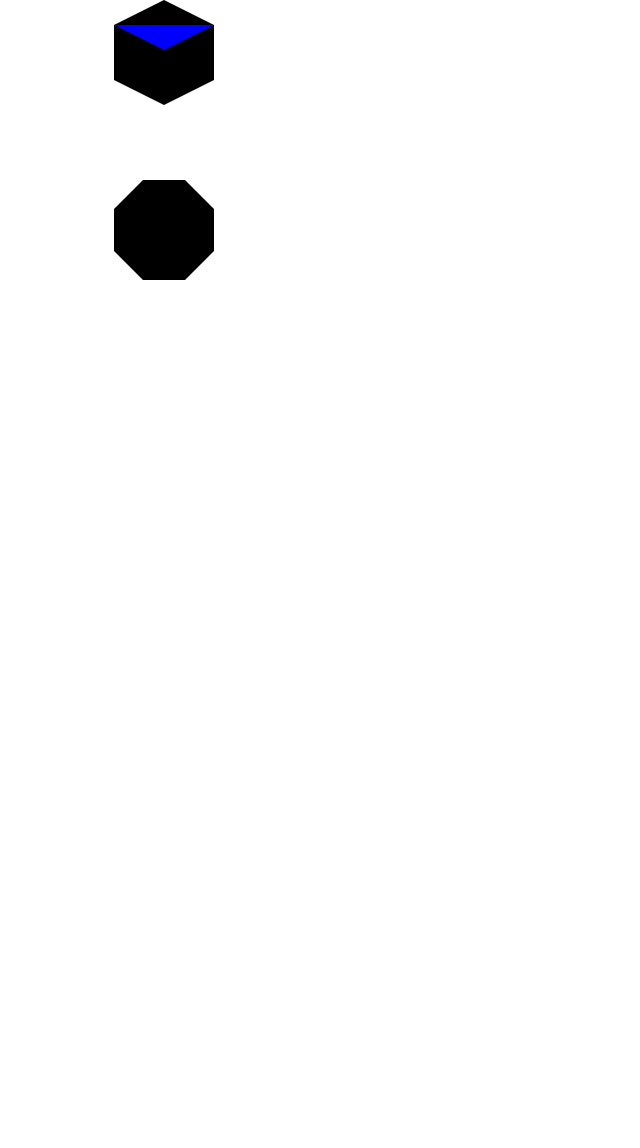
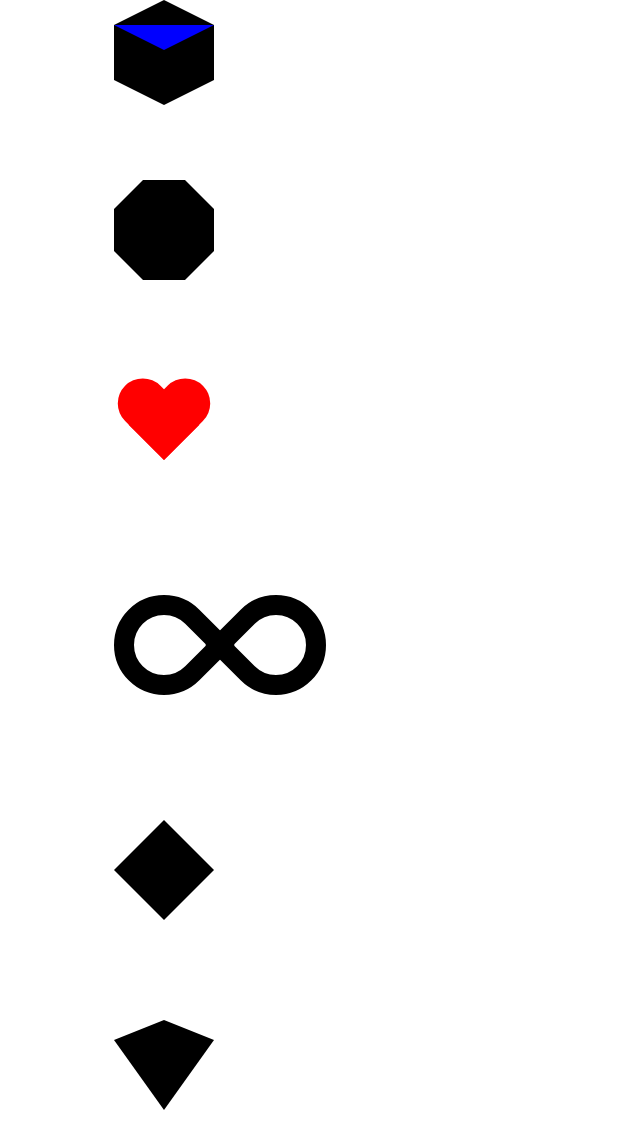
Before and after one commit to dianaphamhere/cssShapes, a plain HTML site: page index.html in a window 1280 px wide. Shown: the part 3013-4161 px from the top of the page, without its empty margins (0-640 px from the left). Before the commit the page ends 3293 px from the top, so only its background shows below. Drawn offline with Linux system fonts and the light colour scheme.

Commit message:
- MADE AOTHER FOUR SHAPES GOTTA KEEP DAT STREAK

```diff
--- a/index.html
+++ b/index.html
@@ -37,6 +37,10 @@
 			<div id="hexagon"><span id="cube"></span></div>
 			<div id="octagon"></div>
 
+			<div id="heart"></div>
+			<div id="infinity"></div>
+			<div id="diamond"></div>
+			<div id="diamond-shield"></div>
 
 		</div>
 	</div>
--- a/style.css
+++ b/style.css
@@ -332,3 +332,98 @@
 	border-left: 29px solid white;
 	border-right: 29px solid white;
 }
+
+#heart {
+	position: relative;
+	top: 300px;
+	width: 100px;
+	height: 90px;
+}
+
+#heart:before,
+#heart:after {
+	position: absolute;
+	content: "";
+	left: 50px;
+	top: 0;
+	width: 50px;
+	height: 80px;
+	background: red;
+	border-radius: 50px 50px 0 0;
+	transform: rotate(-45deg);
+	transform-origin: 0 100%;
+}
+#heart:after {
+	left: 0;
+	transform: rotate(45deg);
+	transform-origin: 100% 100%;
+}
+
+#infinity {
+	position: relative;
+	top: 375px;
+	width: 212px;
+	height: 100px;
+	box-sizing: content-box;
+}
+
+#infinity:before,
+#infinity:after {
+	content: "";
+	box-sizing: content-box;
+	position: absolute;
+	top: 0;
+	left: 0;
+	width: 60px;
+	height: 60px;
+	border: 20px solid black;
+	border-radius: 50px 50px 0 50px;
+	transform: rotate(-45deg);
+}
+
+#infinity:after {
+	left: auto;
+	right: 0;
+	border-radius: 50px 50px 50px 0;
+	transform: rotate(45deg);
+}
+
+#diamond {
+	width: 0;
+	height: 0;
+	border: 50px solid transparent;
+	border-bottom-color: black;
+	position: relative;
+	top: 400px;
+}
+
+#diamond:after {
+	content: "";
+	position: absolute;
+	left: -50px;
+	top: 50px;
+	width: 0;
+	height: 0;
+	border: 50px solid transparent;
+	border-top-color: black;
+}
+
+#diamond-shield {
+	width: 0;
+	height: 0;
+	border: 50px solid transparent;
+	border-bottom: 20px solid black;
+	position: relative;
+	top: 450px;
+}
+
+#diamond-shield:after {
+	content: "";
+	position: absolute;
+	left: -50px;
+	top: 20px;
+	width: 0;
+	height: 0;
+	border: 50px solid transparent;
+	border-top: 70px solid black;
+}
```
